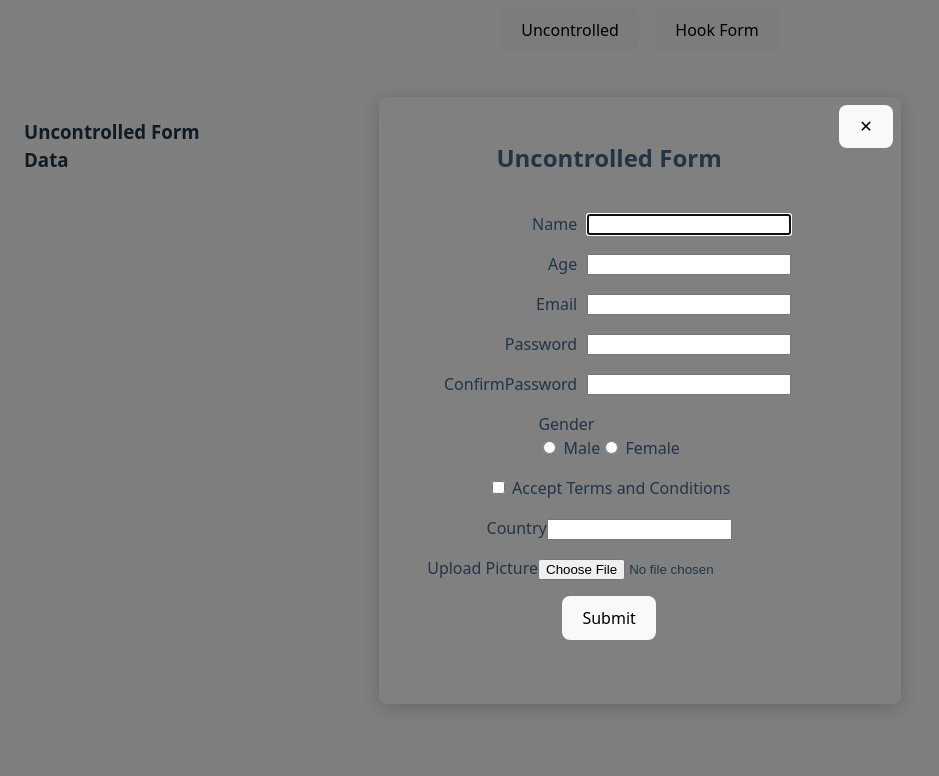
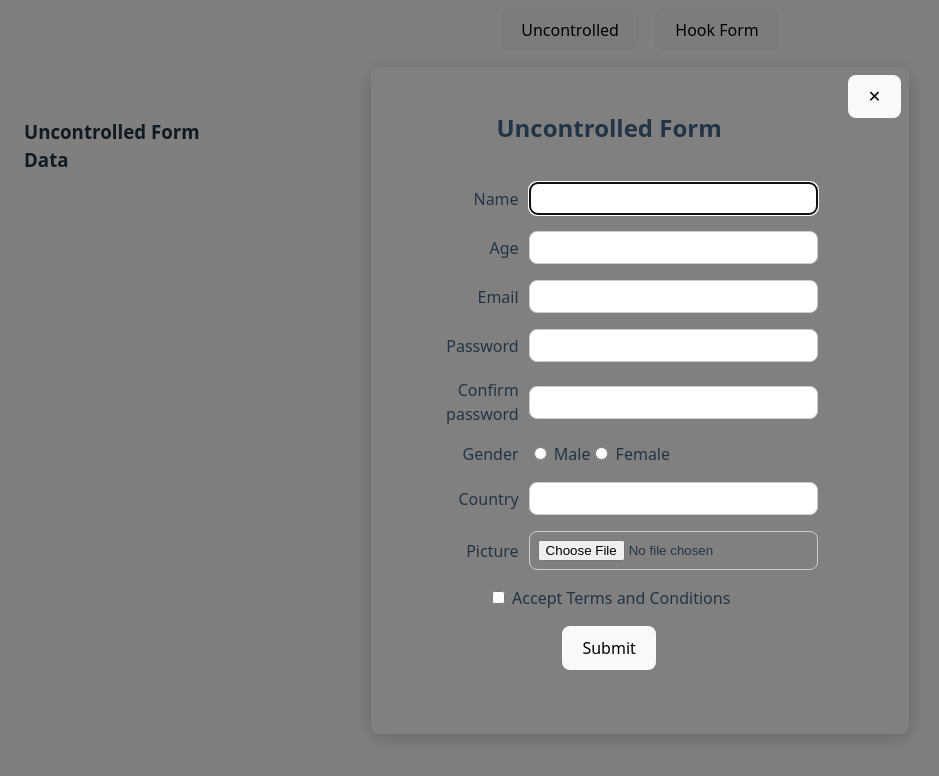
Before and after one commit to Ulistonee/rsschool-react, a React (Vite) app in the folder my-app/: page / in a window 1280 px wide. Both pictures are taken after a click on the button "Uncontrolled". Shown: the top 776 px of the page, without its empty margins (0-939 px from the left). Built offline with nearby package versions, Linux system fonts and the light colour scheme.

Commit message:
feat: add design to uncontrolled form

```diff
--- a/my-app/src/components/custom-input/custom-input.module.css
+++ b/my-app/src/components/custom-input/custom-input.module.css
@@ -1,6 +1,6 @@
 .inputContainer {
     display: grid;
-    grid-template-columns: 150px 1fr;
+    grid-template-columns: 100px 1fr;
     align-items: center;
     gap: 10px;
     width: 100%;
@@ -10,7 +10,7 @@
     text-align: right;
 }
 
-.input {
+.customInput {
     width: 100%;
     padding: 0.5rem;
     border-radius: 0.5rem;
--- a/my-app/src/components/custom-input/custom-input.tsx
+++ b/my-app/src/components/custom-input/custom-input.tsx
@@ -5,9 +5,70 @@ type Props = {
   id?: string;
   label?: string;
   error?: string;
+  countries?: string[];
 } & InputHTMLAttributes<HTMLInputElement>;
 
-export const CustomInput = ({ id, label, error, type, ...rest }: Props) => {
+export const CustomInput = ({ id, label, error, type, countries, ...rest }: Props) => {
+  if (id === 'Gender') {
+    return (
+      <div className={styles.inputContainer}>
+        {label && <label>{label}</label>}
+        <div>
+          <label>
+            <input
+              type={type}
+              name={id}
+              value="male"
+              {...rest}
+            />{' '}
+            Male
+          </label>
+          <label>
+            <input
+              type={type}
+              name={id}
+              value="female"
+              {...rest}
+            />{' '}
+            Female
+          </label>
+        </div>
+        {error && <span className={styles.error}>{error}</span>}
+      </div>
+    );
+  }
+
+  if (id === 'acceptTerms') {
+    return (
+      <label className={styles.checkboxRow}>
+        <input type="checkbox" name="acceptTerms" {...rest} /> Accept Terms and Conditions
+        {error && <small className={styles.error}>{error}</small>}
+      </label>
+    );
+  }
+
+  if (id === 'Country') {
+    return (
+      <div className={styles.inputContainer}>
+        <label htmlFor="country">Country</label>
+        <input
+          id="country"
+          name="country"
+          list="countries"
+          className={styles.customInput}
+          required
+          {...rest}
+        />
+        <datalist id="countries">
+          {countries ? countries.map((c, i) => (
+            <option key={i} value={c} />
+          )) : ''}
+        </datalist>
+        {error && <small className={styles.error}>{error}</small>}
+      </div>
+    );
+  }
+
   return (
     <div className={styles.inputContainer}>
       {label && (
@@ -16,9 +77,9 @@ export const CustomInput = ({ id, label, error, type, ...rest }: Props) => {
         </label>
       )}
       <input
+        className={styles.customInput}
         id={id}
         type={type}
-        className={styles.input}
         {...rest}
         required={rest.required}
       />
--- a/my-app/src/components/uncontrolled-form/uncontrolled-form.tsx
+++ b/my-app/src/components/uncontrolled-form/uncontrolled-form.tsx
@@ -11,15 +11,15 @@ import { type FieldConfig, getFormValues } from '../../utils/getFormValues.ts';
 import { CustomInput } from '../custom-input/custom-input.tsx';
 
 const fields: FieldConfig[] = [
-  { name: 'name', type: 'string', inputType: 'text' },
-  { name: 'age', type: 'string', inputType: 'number'},
-  { name: 'email', type: 'string', inputType: 'email' },
-  { name: 'password', type: 'string', inputType: 'password' },
-  { name: 'confirmPassword', type: 'string', inputType: 'password' },
-  { name: 'gender', type: 'string', inputType: 'radio' },
+  { name: 'Name', type: 'string', inputType: 'text'},
+  { name: 'Age', type: 'string', inputType: 'number'},
+  { name: 'Email', type: 'string', inputType: 'email' },
+  { name: 'Password', type: 'string', inputType: 'password' },
+  { name: 'Confirm password', type: 'string', inputType: 'password' },
+  { name: 'Gender', type: 'string', inputType: 'radio' },
+  { name: 'Country', type: 'string', inputType: 'select' },
+  { name: 'Picture', type: 'file', inputType: 'file' },
   { name: 'acceptTerms', type: 'boolean', inputType: 'checkbox' },
-  { name: 'country', type: 'string', inputType: 'select' },
-  { name: 'picture', type: 'file', inputType: 'file' },
 ];
 
 type Props = {
@@ -90,78 +90,26 @@ export const UncontrolledForm = ({ onSuccess }: Props) => {
       <h2>{messages.uncontrolledForm.title}</h2>
 
       {fields.map((field) => {
-        switch (field.inputType) {
-          case 'radio':
-            return (
-              <div key={field.name} className={styles.inputContainer}>
-                <label>Gender</label>
-                <div>
-                  <label>
-                    <input type="radio" name="gender" value="male" /> Male
-                  </label>
-                  <label>
-                    <input type="radio" name="gender" value="female" /> Female
-                  </label>
-                </div>
-                {errors.gender && <small className={styles.error}>{errors.gender}</small>}
-              </div>
-            );
-
-          case 'checkbox':
-            return (
-              <label key={field.name} className={styles.checkboxRow}>
-                <input type="checkbox" name={field.name} /> Accept Terms and Conditions
-                {errors.acceptTerms && <small className={styles.error}>{errors.acceptTerms}</small>}
-              </label>
-            );
-
-          case 'select':
-            return (
-              <div key={field.name} className={styles.inputContainer}>
-                <label htmlFor="country">Country</label>
-                <input id="country" name="country" list="countries" className={styles.input} required />
-                <datalist id="countries">
-                  {countries.map((c, i) => (
-                    <option key={i} value={c} />
-                  ))}
-                </datalist>
-                {errors.country && <small className={styles.error}>{errors.country}</small>}
-              </div>
-            );
-
-          case 'file':
-            return (
-              <div key={field.name} className={styles.inputContainer}>
-                <label htmlFor="picture">Upload Picture</label>
-                <input id="picture" name="picture" type="file" accept="image/png,image/jpeg" />
-                {errors.picture && <small className={styles.error}>{errors.picture}</small>}
-              </div>
-            );
-
-          default:
-            return (
-              <CustomInput
-                key={field.name}
-                id={field.name}
-                name={field.name}
-                label={field.name.charAt(0).toUpperCase() + field.name.slice(1)}
-                type={field.inputType}
-                error={errors[field.name]}
-                required
-                className={styles.input}
-                onInput={
-                  field.name === 'password'
-                    ? (e) => handlePasswordInput((e.target as HTMLInputElement).value)
-                    : undefined
-                }
-              />
-            );
+        if (field.name === 'country') {
+          return (
+            <CustomInput
+              id={field.name}
+              label={field.name}
+              error={errors[field.name]}
+              type={field.inputType}
+              countries={countries}
+            />
+          )
         }
+        return (
+          <CustomInput
+            id={field.name}
+            label={field.name}
+            error={errors[field.name]}
+            type={field.inputType}
+          />
+        )
       })}
-
-      {passwordStrength && (
-        <small className={styles.hint}>{passwordStrength}</small>
-      )}
 
       <button type="submit">{messages.uncontrolledForm.button}</button>
     </form>
```
